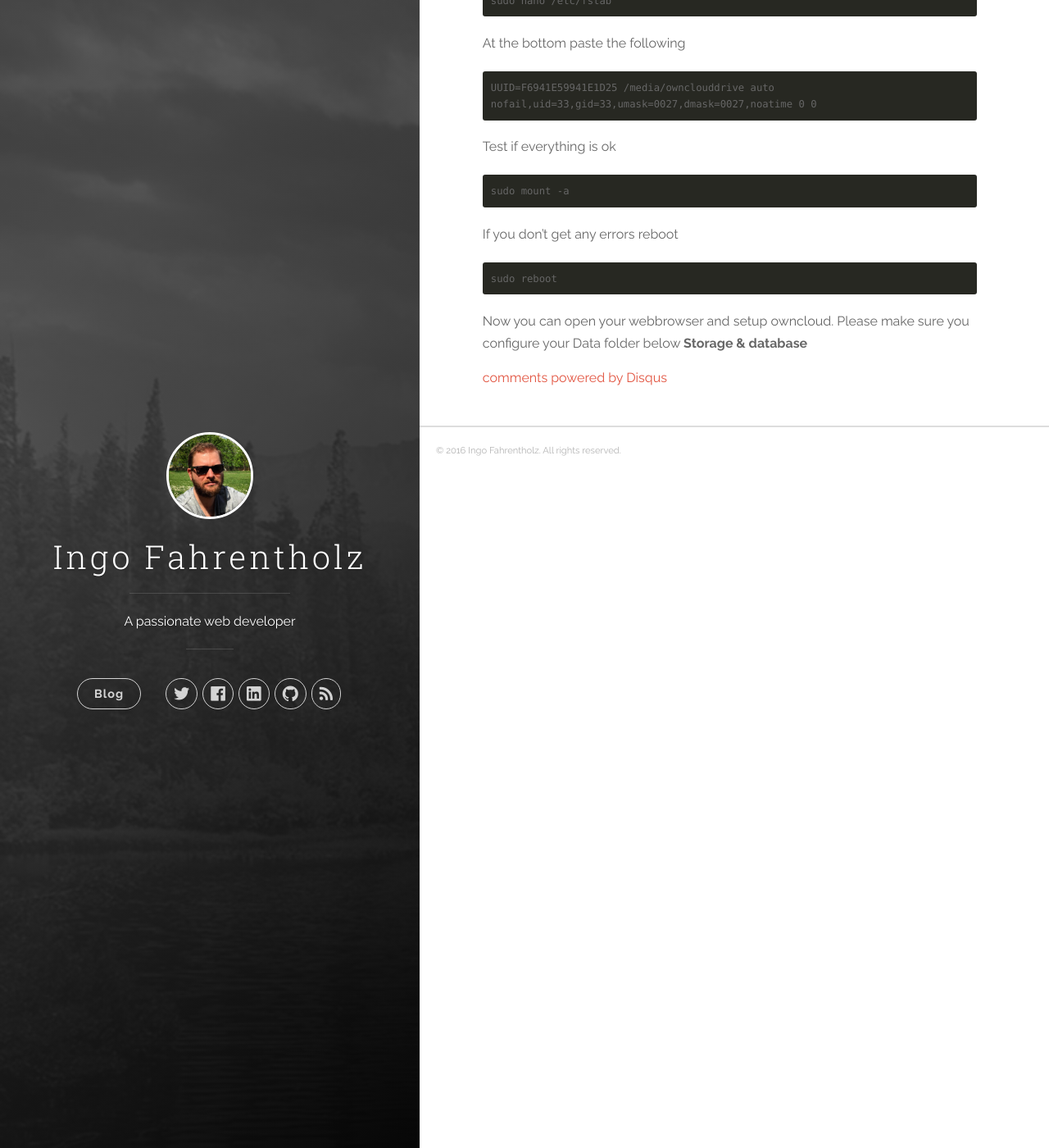
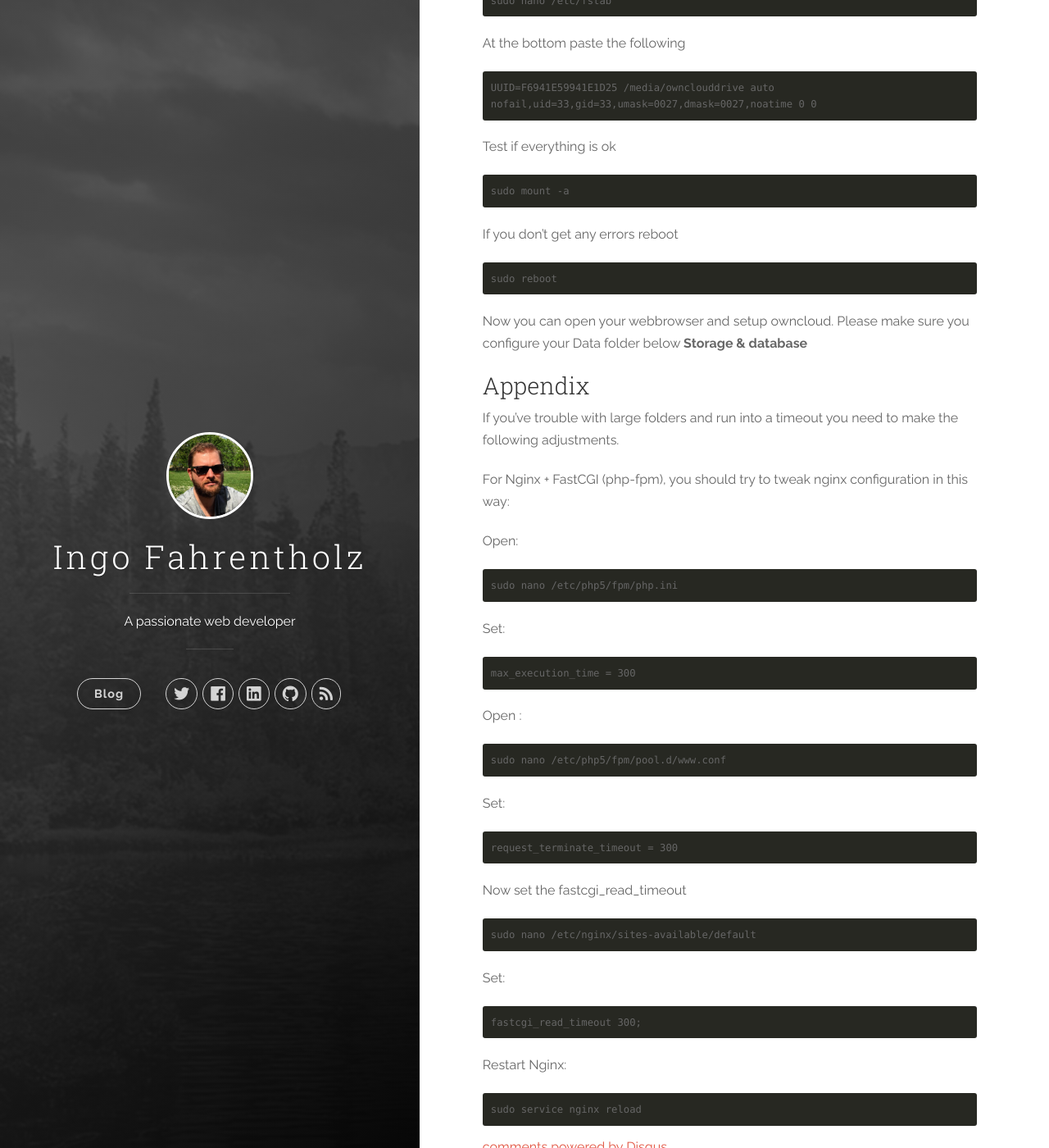
Before and after one commit to ifahrentholz/ifahrentholz.github.io, a Jekyll site: the page built from _posts/2016-08-10-install-owncloud-on-raspberry.md, in a window 1280 px wide and 1400 px high, scrolled down 4171 px. Shown: the whole window at 82% size. Built offline with Jekyll 4.4.1, drawn with Linux system fonts in a browser that asks for light colours; nearby versions of some CDN libraries; comment, search, counter and statistics services are not loaded.

Commit message:
Add description to handle timeouts

````diff
--- a/_posts/2016-08-10-install-owncloud-on-raspberry.md
+++ b/_posts/2016-08-10-install-owncloud-on-raspberry.md
@@ -233,3 +233,52 @@ sudo reboot
 
 Now you can open your webbrowser and setup owncloud.
 Please make sure you configure your Data folder below **Storage & database**
+
+
+### Appendix
+
+If you've trouble with large folders and run into a timeout you need to make the following adjustments.
+
+For Nginx + FastCGI (php-fpm), you should try to tweak nginx configuration in this way:
+
+Open:
+
+```
+sudo nano /etc/php5/fpm/php.ini
+```
+
+Set:
+
+```
+max_execution_time = 300
+```
+
+Open :
+
+```
+sudo nano /etc/php5/fpm/pool.d/www.conf
+```
+
+Set:
+
+```
+request_terminate_timeout = 300
+```
+
+Now set the fastcgi_read_timeout
+
+```
+sudo nano /etc/nginx/sites-available/default
+```
+
+Set:
+
+```
+fastcgi_read_timeout 300;
+```
+
+Restart Nginx:
+
+```
+sudo service nginx reload
+```
````
